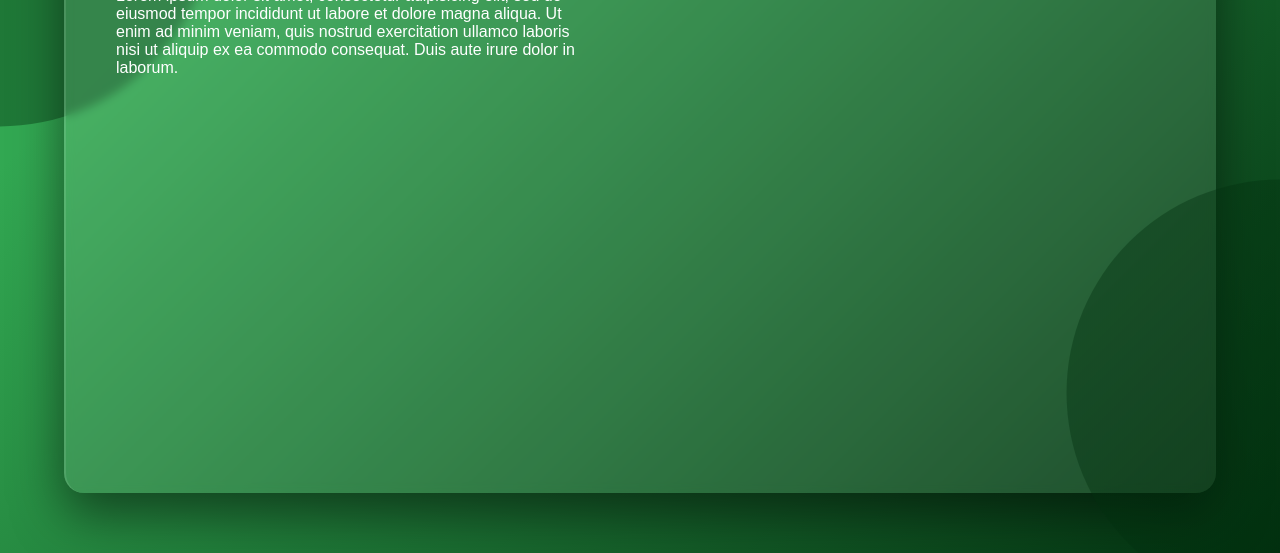
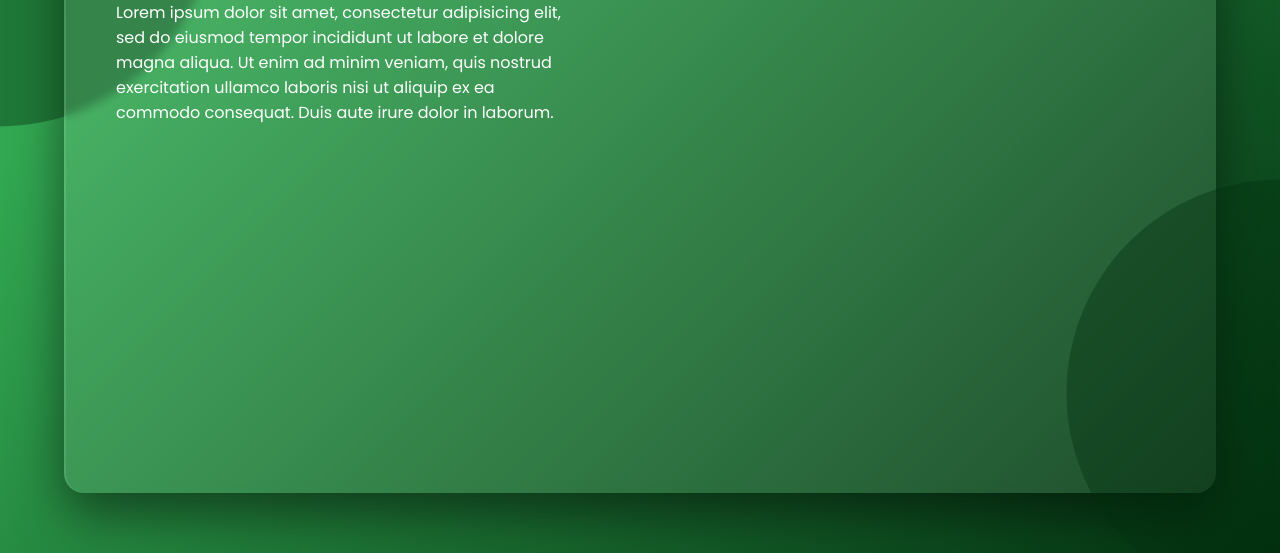
Before and after one commit to Yudin101/glassmorphism, a plain HTML site: page index.html in a window 1280 px wide. Shown: the part 247-800 px from the top of the page. Drawn offline with nearby package versions, Linux system fonts and the light colour scheme.

Commit message:
changed fonts

```diff
--- a/styles.css
+++ b/styles.css
@@ -1,4 +1,4 @@
-/*@import url('https://fonts.googleapis.com/css2?family=Poppins:wght@400;500&display=swap');*/
+@import url('https://fonts.googleapis.com/css2?family=Poppins:wght@400;500&display=swap');
 
 *{
   margin: 0;
```
Also changed, not shown: index.html (+0 -1 lines).
